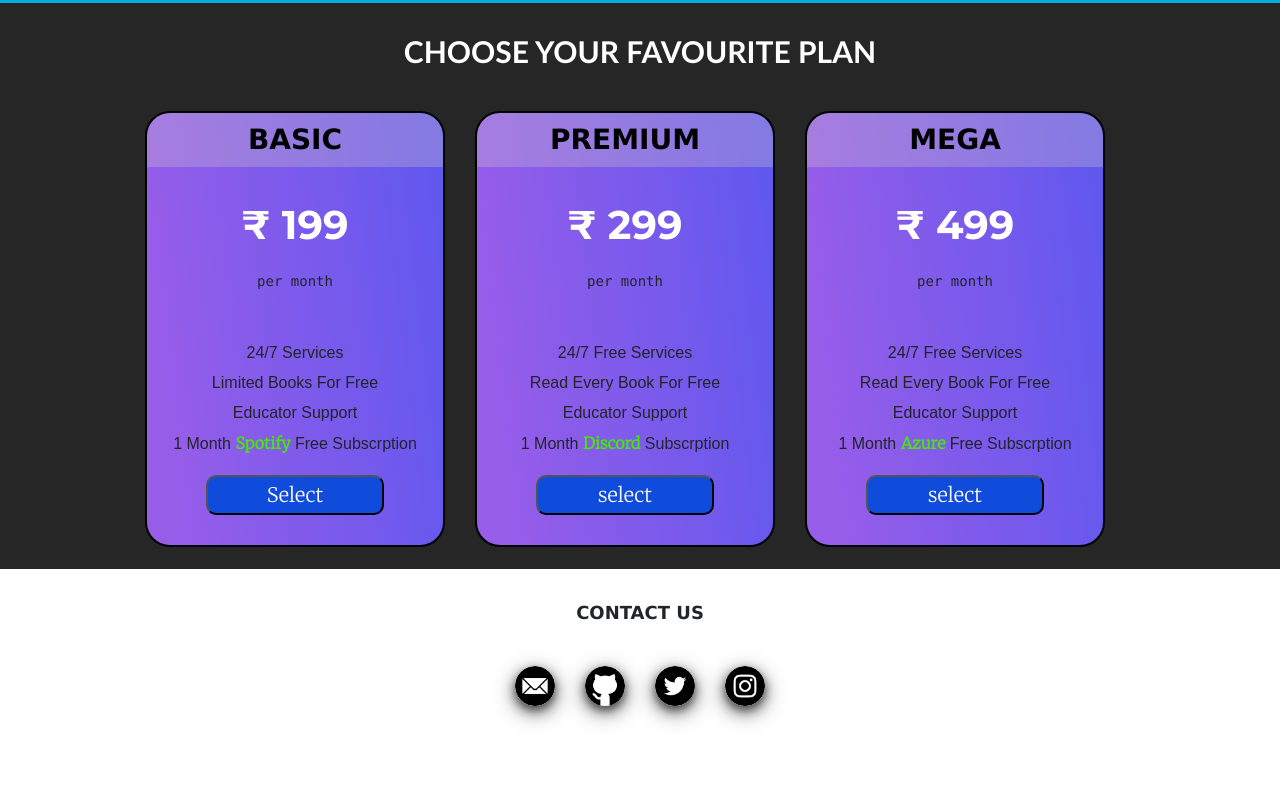
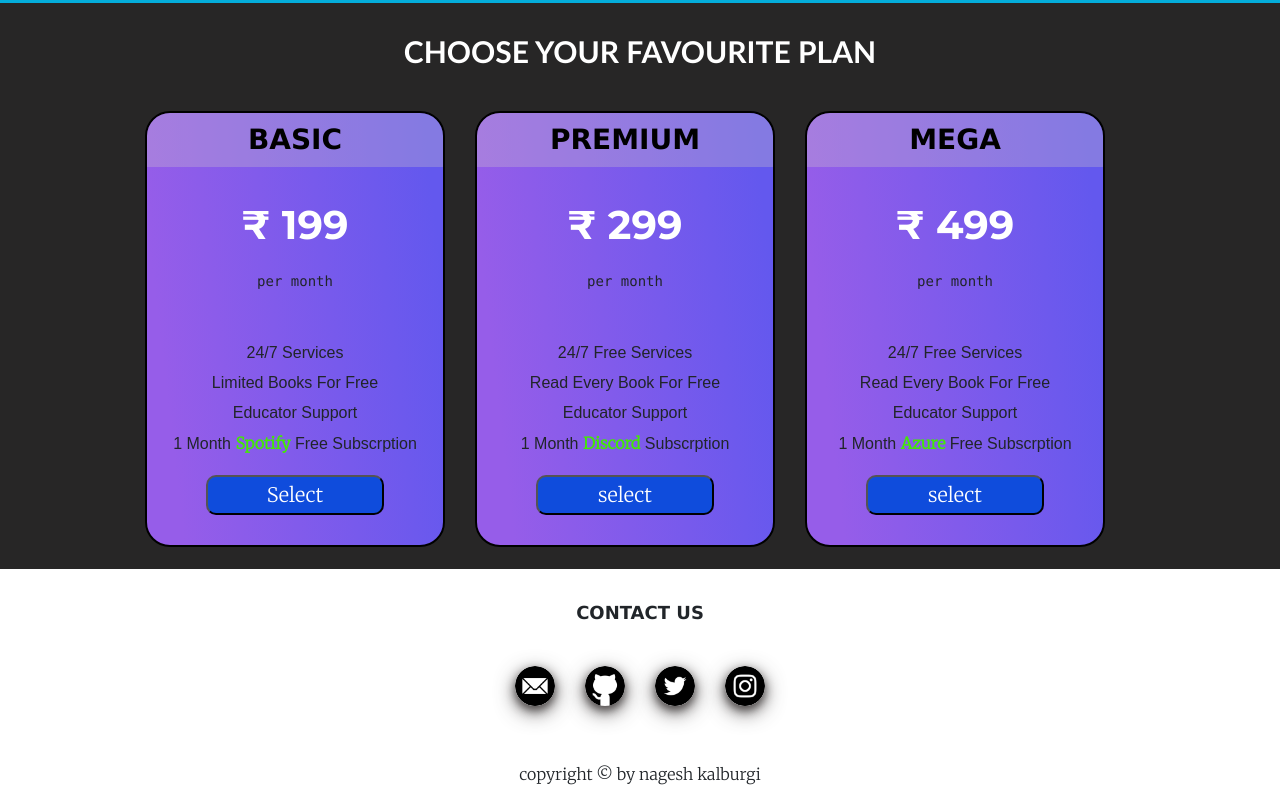
Before and after one commit to nageshkalburgi/Microsoft-Future-Ready-Talent-Internship1, a plain HTML site: page index.html in a window 1280 px wide. Shown: the part 1924-2726 px from the top of the page. Before the commit the page ends 2686 px from the top, so only its background shows below. Drawn offline with nearby package versions, Linux system fonts and the light colour scheme.

Commit message:
first commit

```diff
--- a/index.html
+++ b/index.html
@@ -208,6 +208,13 @@
   <script src="https://cdn.jsdelivr.net/npm/jquery@3.6.0/dist/jquery.slim.min.js"></script>
   <script src="https://cdn.jsdelivr.net/npm/popper.js@1.16.1/dist/umd/popper.min.js"></script>
   <script src="https://cdn.jsdelivr.net/npm/bootstrap@4.6.1/dist/js/bootstrap.bundle.min.js"></script>
+
+  <section class="w31-copyright text-center">
+    <div class="container">
+      <p class="copy-footer-29">copyright &copy; by nagesh kalburgi</p>
+    </div>
+  </section>
+  <p></p>
 </body>
 
 </html>
```
Also changed, not shown: Cbook.html (+6 -0 lines), naruto.html (+5 -0 lines), 3 other files.
